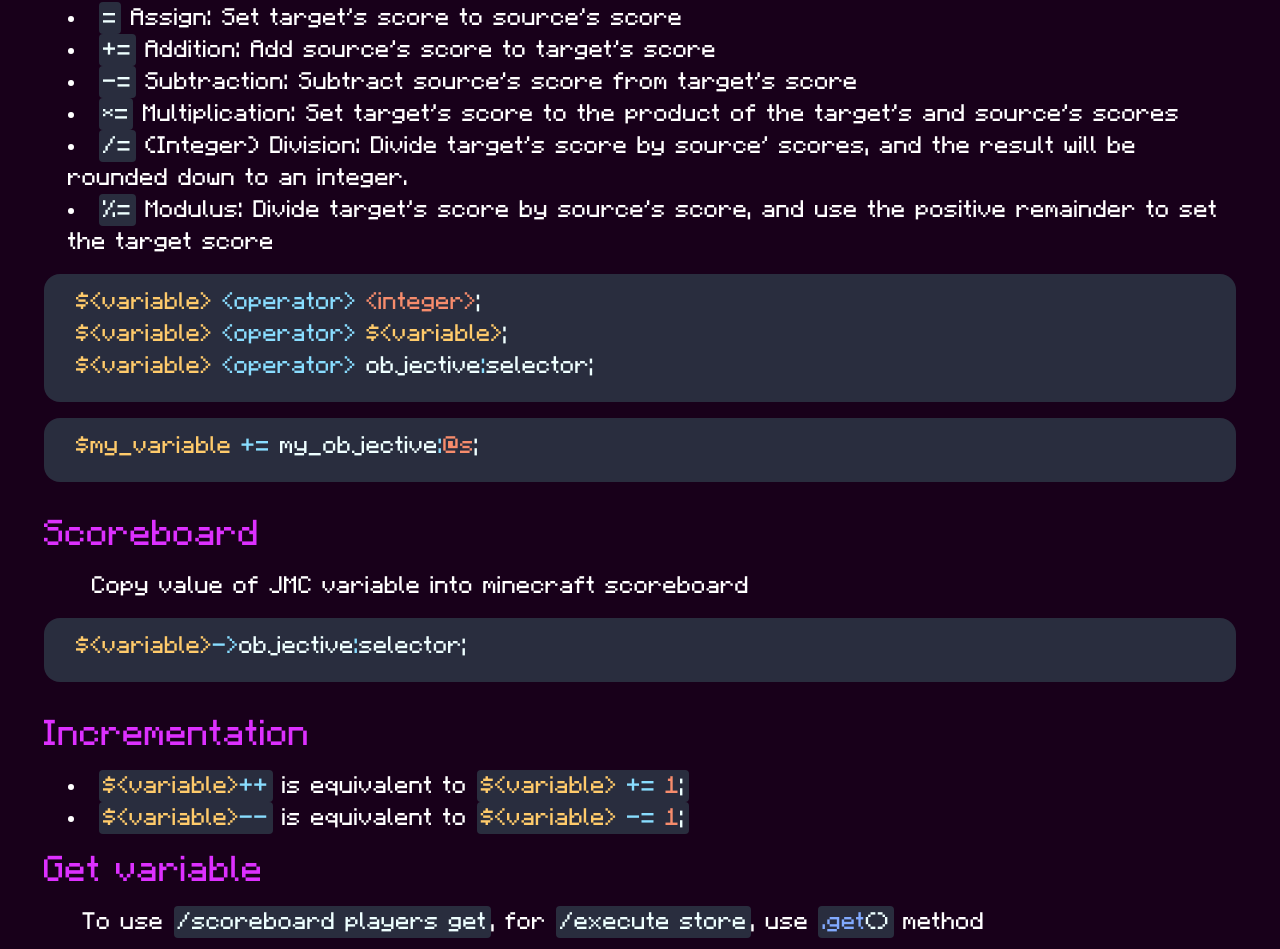
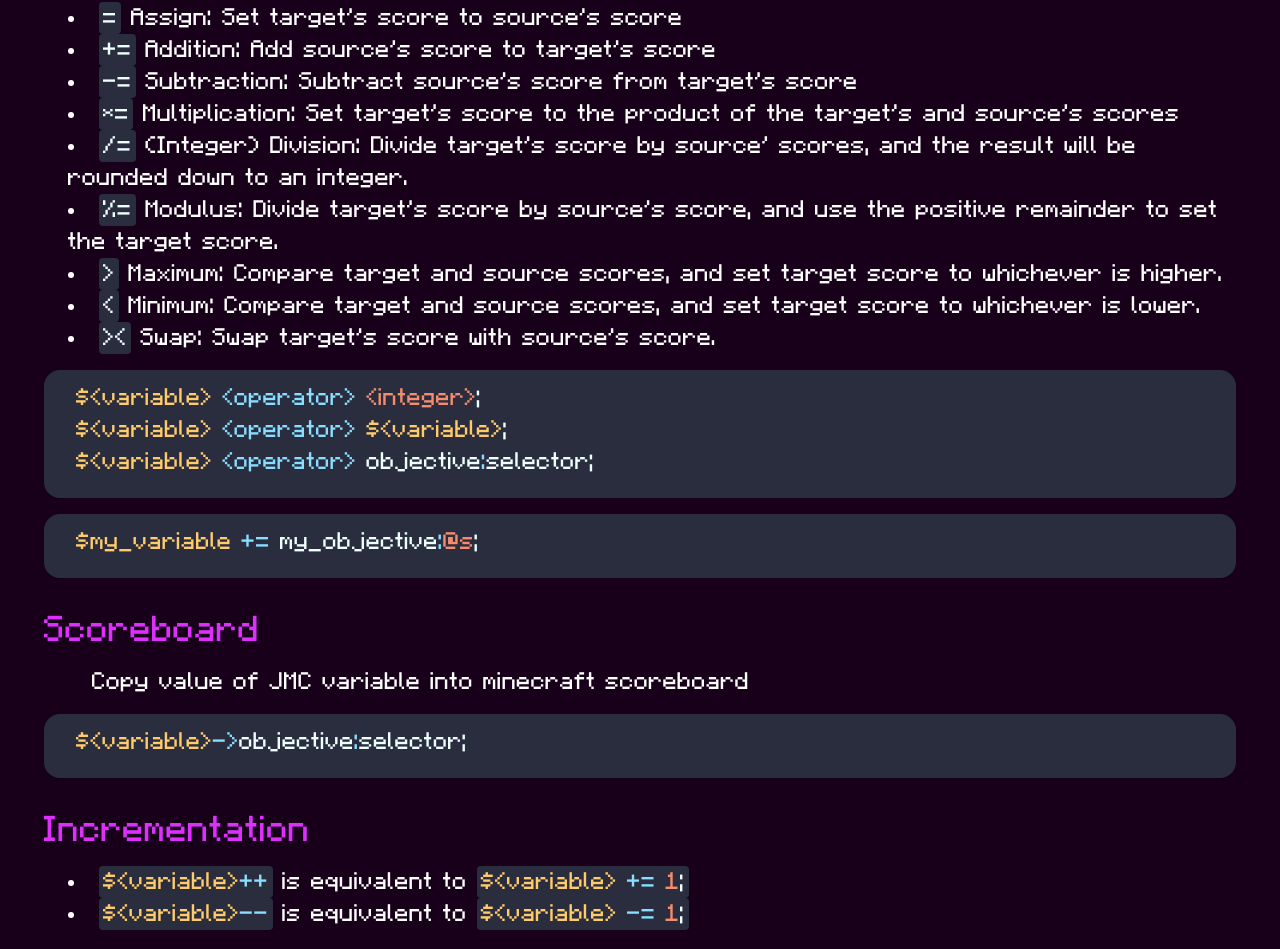
Before and after one commit to WingedSeal/jmc, a React (Create React App) app: page /documentation/variable in a window 1280 px wide. Shown: the part 834-1783 px from the top of the page. Built offline with nearby package versions, Linux system fonts and the light colour scheme.

Commit message:
Add missing operators

```diff
--- a/src/pages/Variable/Variable.tsx
+++ b/src/pages/Variable/Variable.tsx
@@ -89,7 +89,19 @@ const Variable = () => {
                         <li>
                             <code>%=</code> Modulus: Divide target's score by
                             source's score, and use the positive remainder to
-                            set the target score
+                            set the target score.
+                        </li>
+                        <li>
+                            <code>{">"}</code> Maximum: Compare target and source
+                            scores, and set target score to whichever is higher.
+                        </li>
+                        <li>
+                            <code>{"<"}</code> Minimum: Compare target and source
+                            scores, and set target score to whichever is lower.
+                        </li>
+                        <li>
+                            <code>{"><"}</code> Swap: Swap target's score with
+                            source's score.
                         </li>
                     </ul>
                     <CodeBlock>
```
